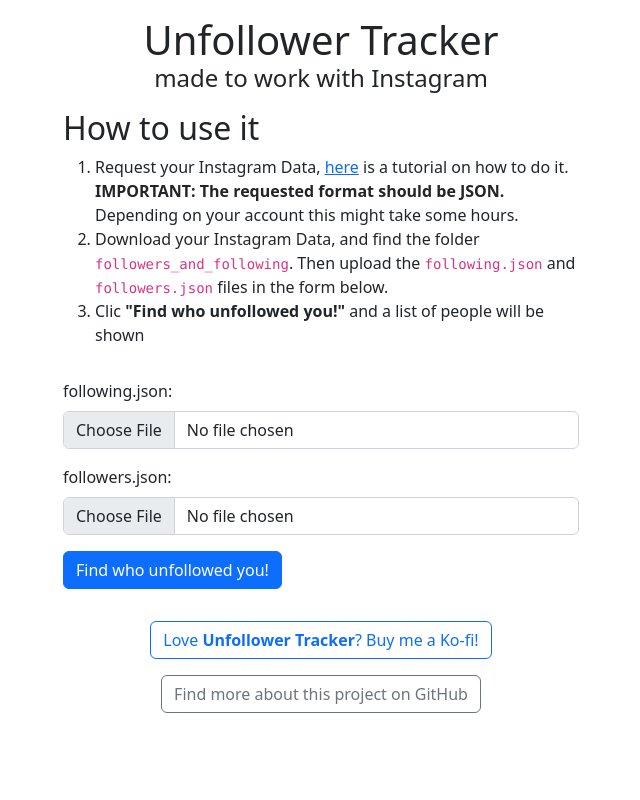
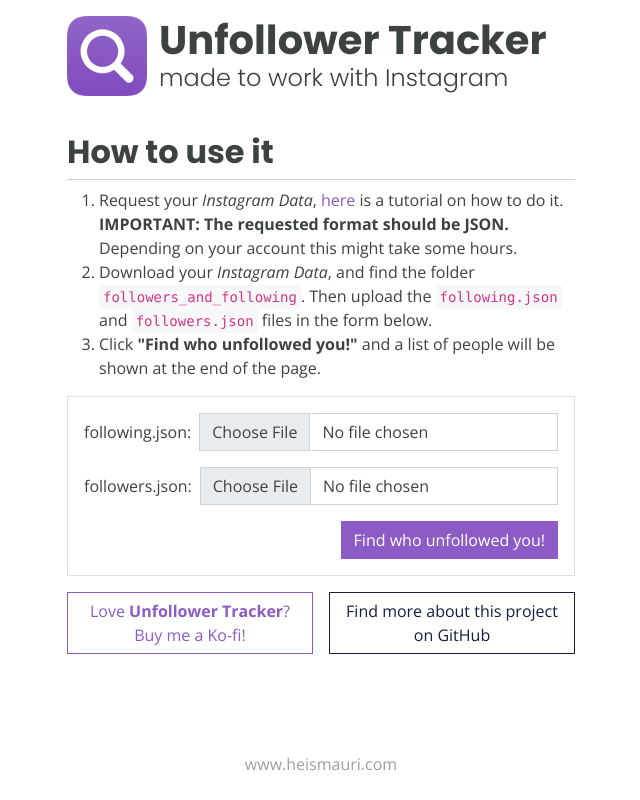
Before and after one commit to heismauri/unfollower-tracker-web, a website: page index.html in a window 1280 px wide. Shown: the whole page, without its empty margins (319-959 px from the left). Drawn offline with nearby package versions, Linux system fonts and the light colour scheme.

Commit message:
Improve the front end of the page

```diff
--- a/index.html
+++ b/index.html
@@ -4,41 +4,60 @@
   <meta charset="UTF-8">
   <meta http-equiv="X-UA-Compatible" content="IE=edge">
   <meta name="viewport" content="width=device-width, initial-scale=1.0">
+  <link rel="shortcut icon" href="favicon.png">
   <title>Unfollower Tracker - heismauri</title>
-  <link href="https://cdn.jsdelivr.net/npm/bootstrap@5.2.3/dist/css/bootstrap.min.css" rel="stylesheet" integrity="sha384-rbsA2VBKQhggwzxH7pPCaAqO46MgnOM80zW1RWuH61DGLwZJEdK2Kadq2F9CUG65" crossorigin="anonymous">
+  <link rel="stylesheet" href="css/bootstrap.custom.min.css">
   <link rel="stylesheet" href="style.css">
 </head>
 <body>
-  <div class="container mw-540 pt-3">
-    <h1 class="text-center mb-0">Unfollower Tracker</h1>
-    <h4 class="text-center fw-light mb-3">made to work with Instagram</h4>
-    <h2>How to use it</h2>
-    <ol>
-      <li>Request your Instagram Data, <a href="https://help.instagram.com/181231772500920">here</a> is a tutorial on how to do it. <strong>IMPORTANT: The requested format should be JSON.</strong> Depending on your account this might take some hours.</li>
-      <li>Download your Instagram Data, and find the folder <code>followers_and_following</code>. Then upload the <code>following.json</code> and <code>followers.json</code> files in the form below.</li>
-      <li>Clic <strong>"Find who unfollowed you!"</strong> and a list of people will be shown</li>
-    </ol>
-    <form id="json-form" class="py-3" action="#">
-      <div class="mb-3">
-        <label for="followingfile" class="form-label">following.json:</label>
-        <input type="file" id="followingfile" class="form-control">
+  <section class="container mw-540 p-3 pb-custom">
+    <header>
+      <div class="brand-name d-flex mb-4">
+        <div class="me-2">
+          <img src="favicon.png" width="80" height="80" alt="App logo">
+        </div>
+        <div class="ms-1 flex-grow-1">
+          <h1 class="mb-0">Unfollower Tracker</h1>
+          <h4 class="fw-light mb-3">made to work with Instagram</h4>
+        </div>
       </div>
-      <div class="mb-3">
-        <label for="followersfile" class="form-label">followers.json:</label>
-        <input type="file" id="followersfile" class="form-control">
+      <h2 class="m-0">How to use it</h2>
+      <hr class="my-2">
+      <ol>
+        <li>Request your <i>Instagram Data</i>, <a href="https://help.instagram.com/181231772500920">here</a> is a tutorial on how to do it. <strong>IMPORTANT: The requested format should be JSON.</strong> Depending on your account this might take some hours.</li>
+        <li>Download your <i>Instagram Data</i>, and find the folder <code>followers_and_following</code>. Then upload the <code>following.json</code> and <code>followers.json</code> files in the form below.</li>
+        <li>Click <strong>"Find who unfollowed you!"</strong> and a list of people will be shown at the end of the page.</li>
+      </ol>
+    </header>
+    <form id="json-form" class="border p-3 mb-3" action="#">
+      <div class="d-flex align-items-center mb-3 flex-sm-nowrap flex-wrap">
+        <label for="followingfile" class="form-label me-2 mb-sm-0">following.json:</label>
+        <input type="file" id="followingfile" class="form-control rounded-0" name="followingfile" accept=".json">
       </div>
-      <div class="mb-3">
-        <button type="submit" class="btn btn-primary">Find who unfollowed you!</button>
+      <div class="d-flex align-items-center mb-3 flex-sm-nowrap flex-wrap">
+        <label for="followersfile" class="form-label me-2 mb-sm-0">followers.json:</label>
+        <input type="file" id="followersfile" class="form-control rounded-0" name="followersfile" accept=".json">
+      </div>
+      <div class="text-end">
+        <button type="submit" class="btn btn-primary rounded-0">Find who unfollowed you!</button>
       </div>
     </form>
-    <div class="text-center">
-      <a class="btn btn-outline-primary mb-3" href="https://ko-fi.com/heismauri">Love <strong>Unfollower Tracker</strong>? Buy me a Ko-fi!</a><a class="btn btn-outline-secondary" href="https://github.com/heismauri">Find more about this project on GitHub</a>
+    <div class="row text-center">
+      <div class="col-6 pe-2">
+        <a class="btn btn-outline-primary rounded-0" href="https://ko-fi.com/heismauri">Love <strong>Unfollower Tracker</strong>? Buy me a Ko-fi!</a>
+      </div>
+      <div class="col-6 ps-2">
+        <a class="btn btn-outline-secondary rounded-0" href="https://github.com/heismauri">Find more about this project on GitHub</a>
+      </div>
     </div>
-    <ul id="non-followers">
-
-    </ul>
-
-  </div>
+    <div class="non-followers-area">
+      <ul id="non-followers" class="m-0">
+      </ul>
+    </div>
+  </section>
+  <footer class="copyright text-center py-4">
+    <a href="https://www.heismauri.com/">www.heismauri.com</a>
+  </footer>
   <script src="main.js"></script>
 </body>
 </html>
--- /dev/null
+++ b/scss/bootstrap.custom.scss
@@ -0,0 +1,20 @@
+// Variables
+// // Fonts
+@import url('https://fonts.googleapis.com/css2?family=Poppins:wght@300;400;500;700&display=swap');
+@import url('https://fonts.googleapis.com/css2?family=Open+Sans:ital,wght@0,400;0,700;1,400;1,700&display=swap');
+$font-family-sans-serif: 'Open Sans', sans-serif;
+$headings-font-family: 'Poppins', sans-serif;
+$body-color: #3c4142;
+
+// // Colors
+$primary: #8c5bc5;
+$secondary: #151e3f;
+
+// // White text on clearer buttons
+$min-contrast-ratio: 1.5;
+
+// // Font weight on headings
+$headings-font-weight: 700;
+
+// Main boostrap scss
+@import "../node_modules/bootstrap/scss/bootstrap";
--- a/style.css
+++ b/style.css
@@ -1,3 +1,39 @@
+body {
+  min-height: 100vh;
+  position: relative;
+}
+
+a {
+  text-decoration: none;
+}
+
+.pb-custom {
+  padding-bottom: 4.5rem !important;
+}
+
 .mw-540 {
   max-width: 540px;
 }
+
+code {
+  background-color: #f6f8fa;
+  padding: 0.25rem;
+}
+
+#non-followers h4 {
+  margin-left: -2rem;
+  padding: 0 1rem;
+  font-weight: normal;
+}
+
+.copyright {
+  position: absolute;
+  bottom: 0;
+  left: 0;
+  right: 0;
+}
+
+.copyright a {
+  color: inherit;
+  opacity: 0.5;
+}
```
Also changed, not shown: package.json (added, +23 -0 lines), .eslintrc.json (added), css/bootstrap.custom.min.css (added), favicon.png (added), 3 other files.
